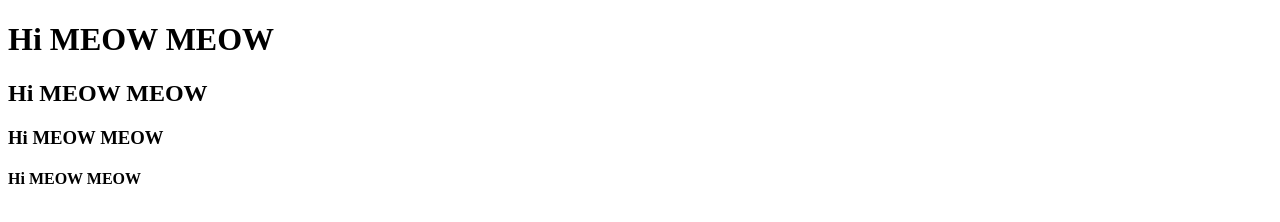
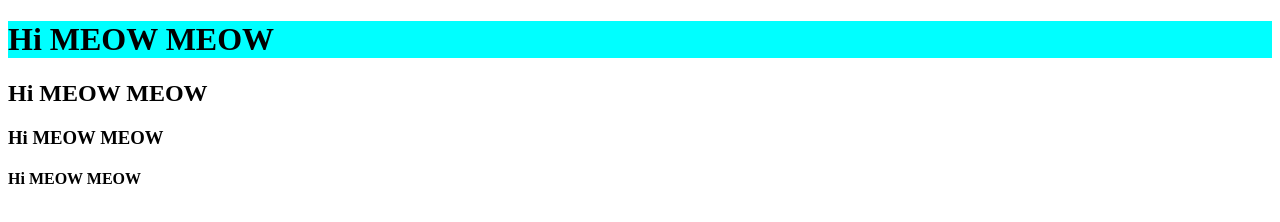
Before and after one commit to LathikaNayak3076/learningHtml, a plain HTML site: page index.html in a window 1280 px wide. Drawn offline with Linux system fonts and the light colour scheme.

Commit message:
css added

```diff
--- a/index.html
+++ b/index.html
@@ -4,6 +4,7 @@
     <meta charset="UTF-8">
     <meta name="viewport" content="width=device-width, initial-scale=1.0">
     <title>Document</title>
+    <link rel="stylesheet" href="/styles.css">
 </head>
 <body>
     <h1> Hi MEOW MEOW</h1>
--- /dev/null
+++ b/styles.css
@@ -0,0 +1,3 @@
+h1{
+    background-color: aqua;
+}
```
